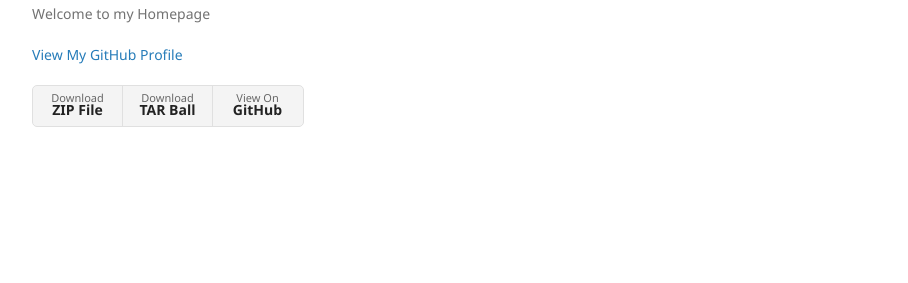
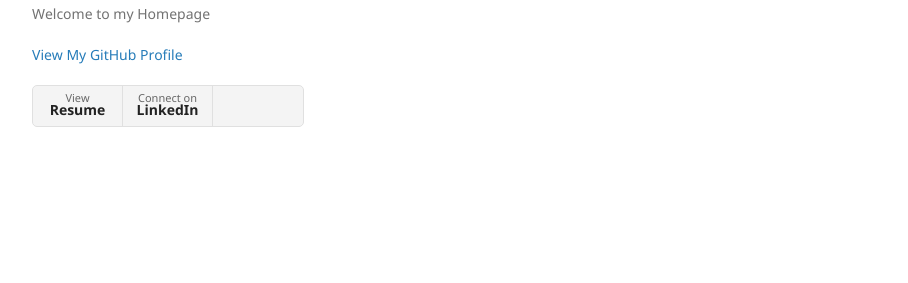
Before and after one commit to ronakchittora/ronakchittora.github.io, a Jekyll site: the page built from docs/SUPPORT.md, in a window 1280 px wide. Shown: the part 305-588 px from the top of the page, without its empty margins (178-1086 px from the left). Built offline with Jekyll 4.4.1, drawn with Linux system fonts in a browser that asks for light colours; our own code applies the rules of GitHub Pages for plain Markdown files.

Commit message:
Update default.html

```diff
--- a/_layouts/default.html
+++ b/_layouts/default.html
@@ -32,9 +32,8 @@
 
         {% if site.show_downloads %}
         <ul class="downloads">
-          <li><a href="{{ site.github.zip_url }}">Download <strong>ZIP File</strong></a></li>
-          <li><a href="{{ site.github.tar_url }}">Download <strong>TAR Ball</strong></a></li>
-          <li><a href="{{ site.github.repository_url }}">View On <strong>GitHub</strong></a></li>
+          <li><a href="{{ site.github.zip_url }}">View <strong>Resume</strong></a></li>
+          <li><a href="{{ site.github.repository_url }}">Connect on <strong>LinkedIn</strong></a></li>
         </ul>
         {% endif %}
       </header>
```
